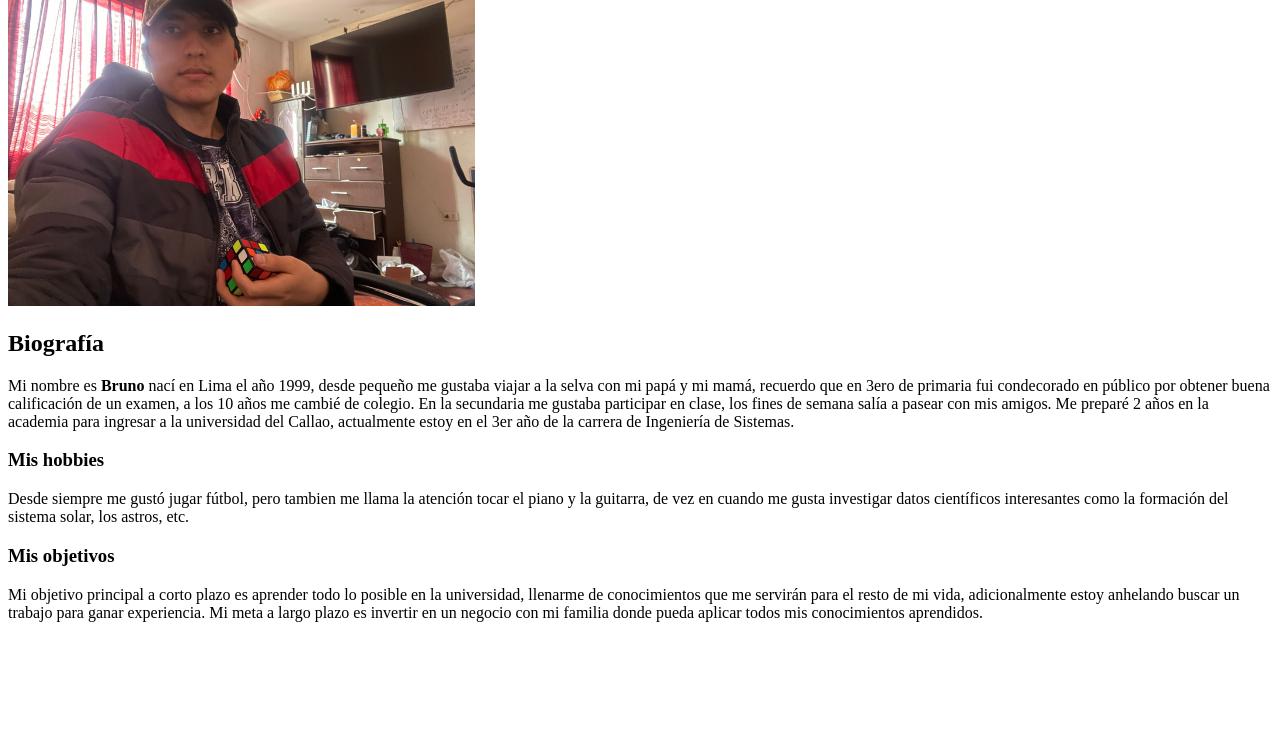
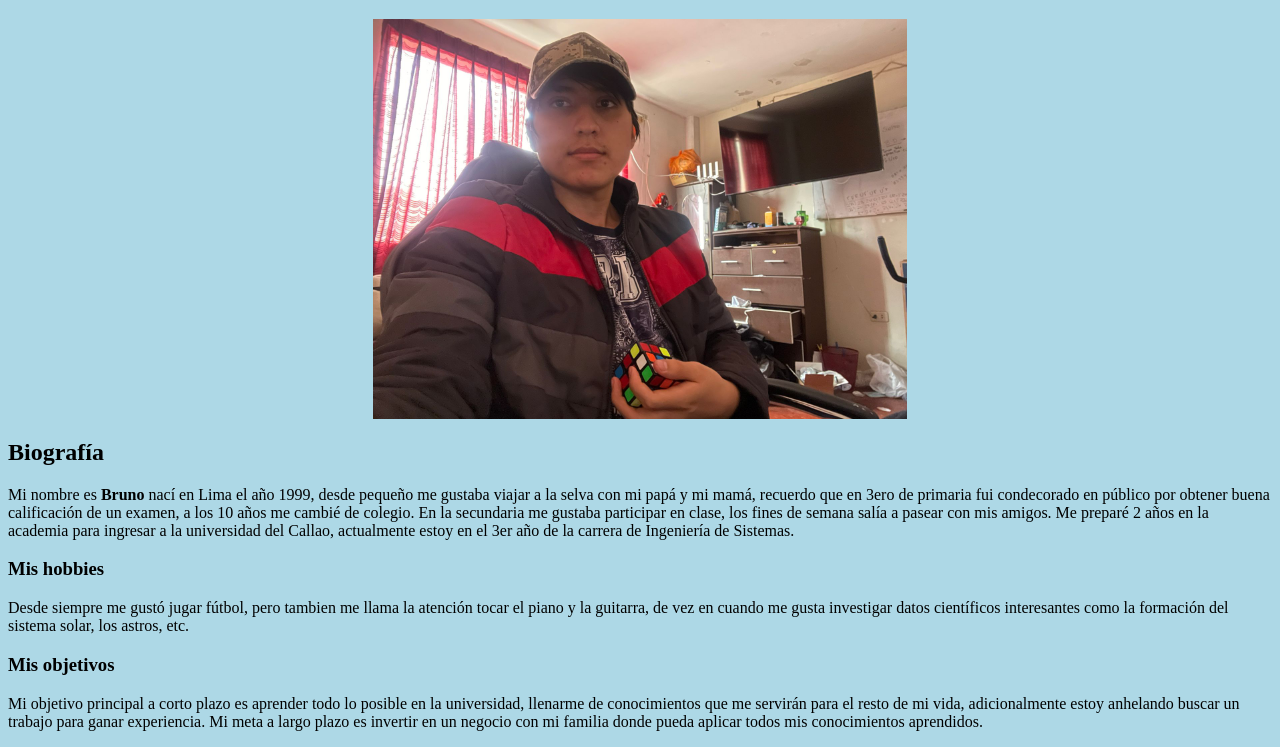
Before and after one commit to BrunoIS77/PaginaWeb, a plain HTML site: page index.html in a window 1280 px wide. Shown: the part 124-871 px from the top of the page. Before the commit the page ends 800 px from the top, so only its background shows below. Drawn offline with Linux system fonts and the light colour scheme.

Commit message:
Update index.html

```diff
--- a/index.html
+++ b/index.html
@@ -5,12 +5,16 @@
     <meta http-equiv="X-UA-Compatible" content="IE=edge">
     <meta name="viewport" content="width=device-width, initial-scale=1.0">
     <title>Creando LocalHost con GITHUB</title>
+    <link rel="stylesheet" href="estilos.css" />
 </head>
 <body>
     <header>
         <h1>BREVE HISTORIA SOBRE MI</h1>
     </header>
-    <img src="imagen-1.jpg" height="350">
+    <div class="center">
+        <img src="imagen-1.jpg" height="400">
+    </div>
+
     <main>
         <section>
             <h2>Biografía</h2>
```
